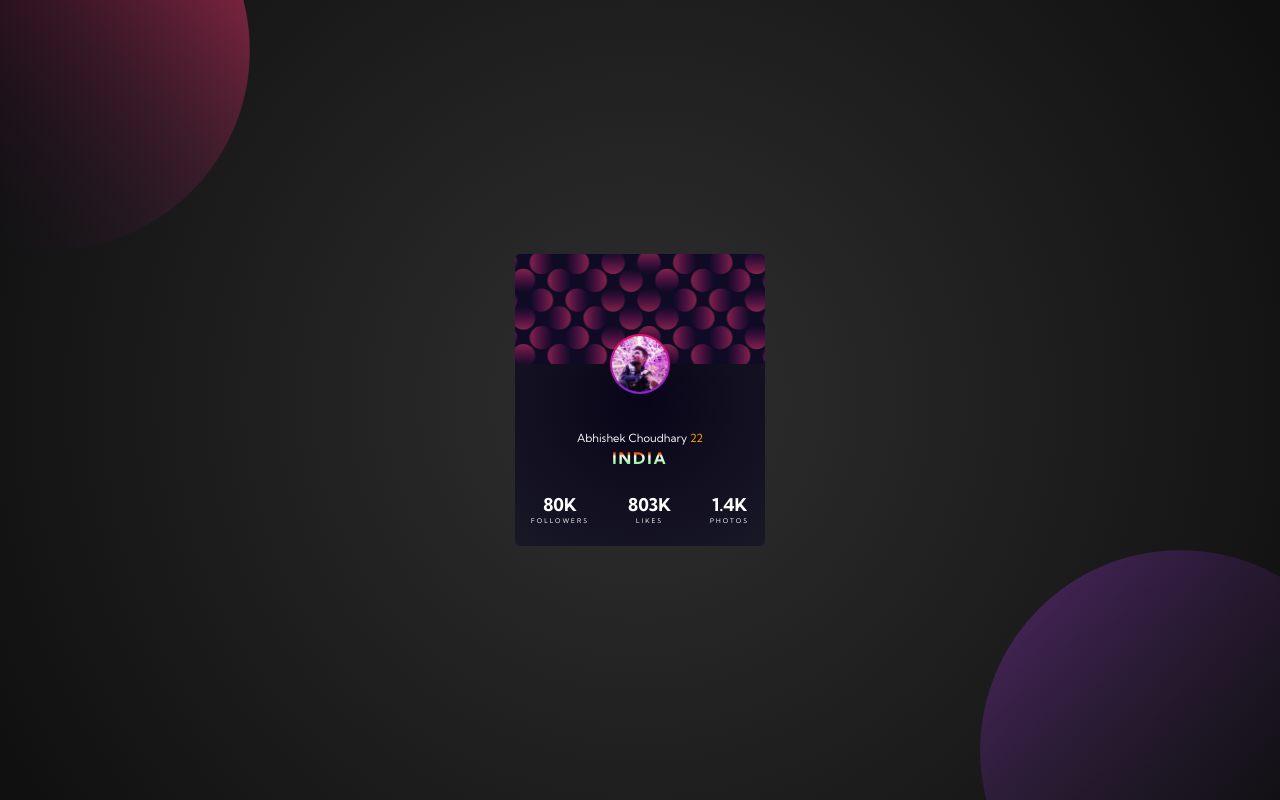
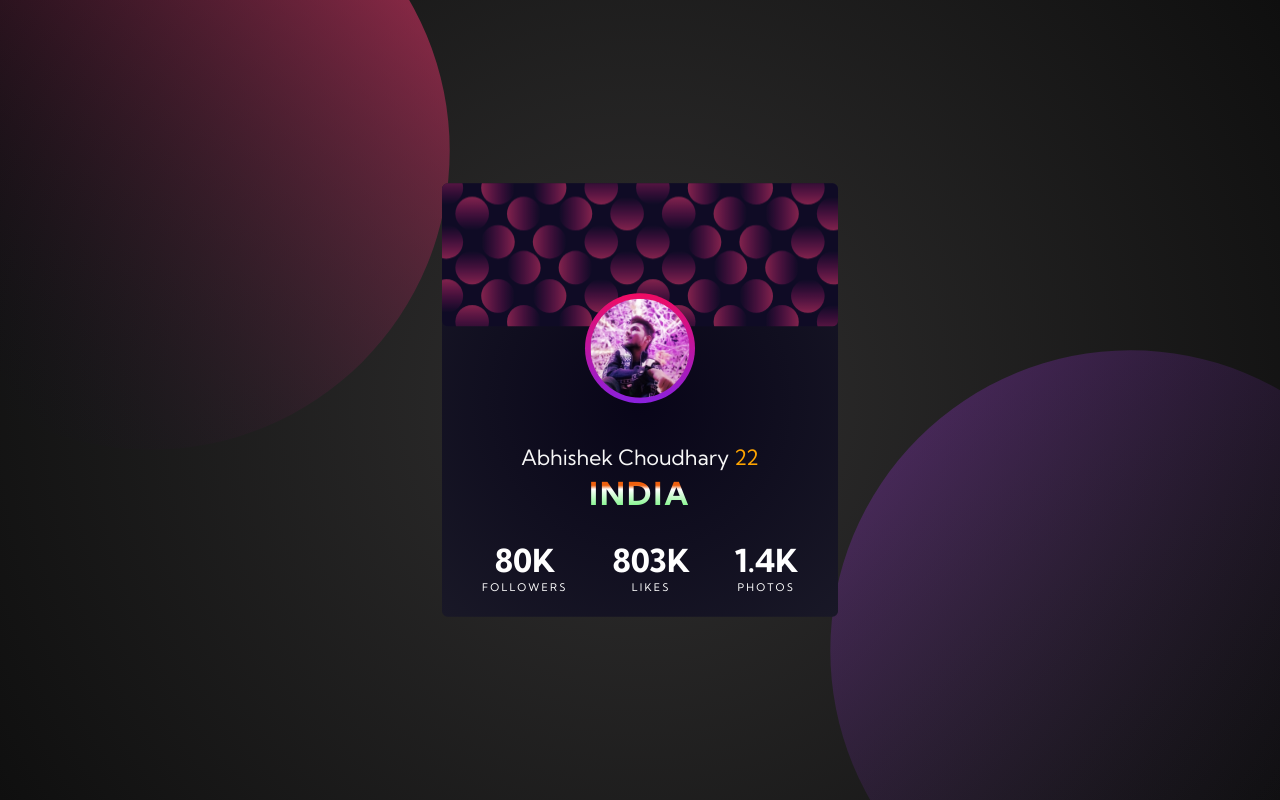
Before and after one commit to dazzlerabhi30800/FrontEndMentorProjectRetake, a plain HTML site: page index.html in a window 1280 px wide. Drawn offline with Linux system fonts and the light colour scheme.

Commit message:
Fixed font size

```diff
--- a/style.css
+++ b/style.css
@@ -33,42 +33,31 @@ main {
 
 .card--component {
     background: radial-gradient(circle, #080518, #191827);
-    min-width: 220px;
-    width: 40vw;
-    max-width: 250px;
+    min-width: 300px;
+    width: 50vw;
+    max-width: 360px;
     height: auto;
     border-radius: 5px;
     color: #fff;
     font-family: var(--font-Kumbh);
     z-index: 4545;
+    transform: scale(1.1);
 }
 
 .card--component>.svg--background {
     background-image: url(./images/bg-pattern-card.svg);
+    background-repeat: no-repeat;
     background-size: cover;
     background-position: center;
     width: 100%;
-    height: 110px;
+    height: 130px;
     border-radius: 5px;
-}
-
-.profile--img {
-    width: 60px;
-    height: 60px;
-    border-radius: 50%;
-    background-image: linear-gradient(to top, #8a21df, #f10b63);
-    display: flex;
-    justify-content: center;
-    align-items: center;
-    margin: 5px auto 2px;
-    transform: translateY(-35px);
-    transition: background .3s linear;
 }
 
 .svg--top {
     position: absolute;
-    width: 400px;
-    height: 400px;
+    width: 600px;
+    height: 600px;
     background-image: url('./images/bg-pattern-top.svg');
     background-repeat: no-repeat;
     background-size: contain;
@@ -80,8 +69,8 @@ main {
 
 .svg--bottom {
     position: absolute;
-    width: 450px;
-    height: 400px;
+    width: 600px;
+    height: 600px;
     background-image: url('./images/bg-pattern-bottom.svg');
     background-repeat: no-repeat;
     background-size: contain;
@@ -91,12 +80,23 @@ main {
     z-index: 1;
 }
 
-
+.profile--img {
+    width: 100px;
+    height: 100px;
+    border-radius: 50%;
+    background-image: linear-gradient(to top, #8a21df, #f10b63);
+    display: flex;
+    justify-content: center;
+    align-items: center;
+    margin: 5px auto 2px;
+    transform: translateY(-35px);
+    transition: background .3s linear;
+}
 
 
 .profile--img>img {
-    width: 56px;
-    height: 56px;
+    width: 90px;
+    height: 90px;
     border-radius: 50%;
     object-fit: cover;
 }
@@ -109,7 +109,7 @@ main {
 }
 
 .text--wrapper>h1 {
-    font-size: .7rem;
+    font-size: 1.2rem;
     font-family: var(--font-Kumbh);
     color: #f7f7f7;
     font-weight: 400;
@@ -120,7 +120,7 @@ main {
 }
 
 .country {
-    font-size: 1rem;
+    font-size: 1.8rem;
     text-transform: uppercase;
     letter-spacing: 2px;
     font-weight: 700;
@@ -137,7 +137,7 @@ main {
     margin: 10px auto 5px;
     display: flex;
     padding: 1rem;
-    justify-content: space-between;
+    justify-content: space-around;
     align-items: center;
 }
 
@@ -149,11 +149,11 @@ main {
 }
 
 .stats>h2 {
-    font-size: 1.1rem;
+    font-size: 1.8rem;
 }
 
 .stats>p {
-    font-size: .4rem;
+    font-size: .6rem;
     text-transform: uppercase;
     letter-spacing: 2px;
 }
```
